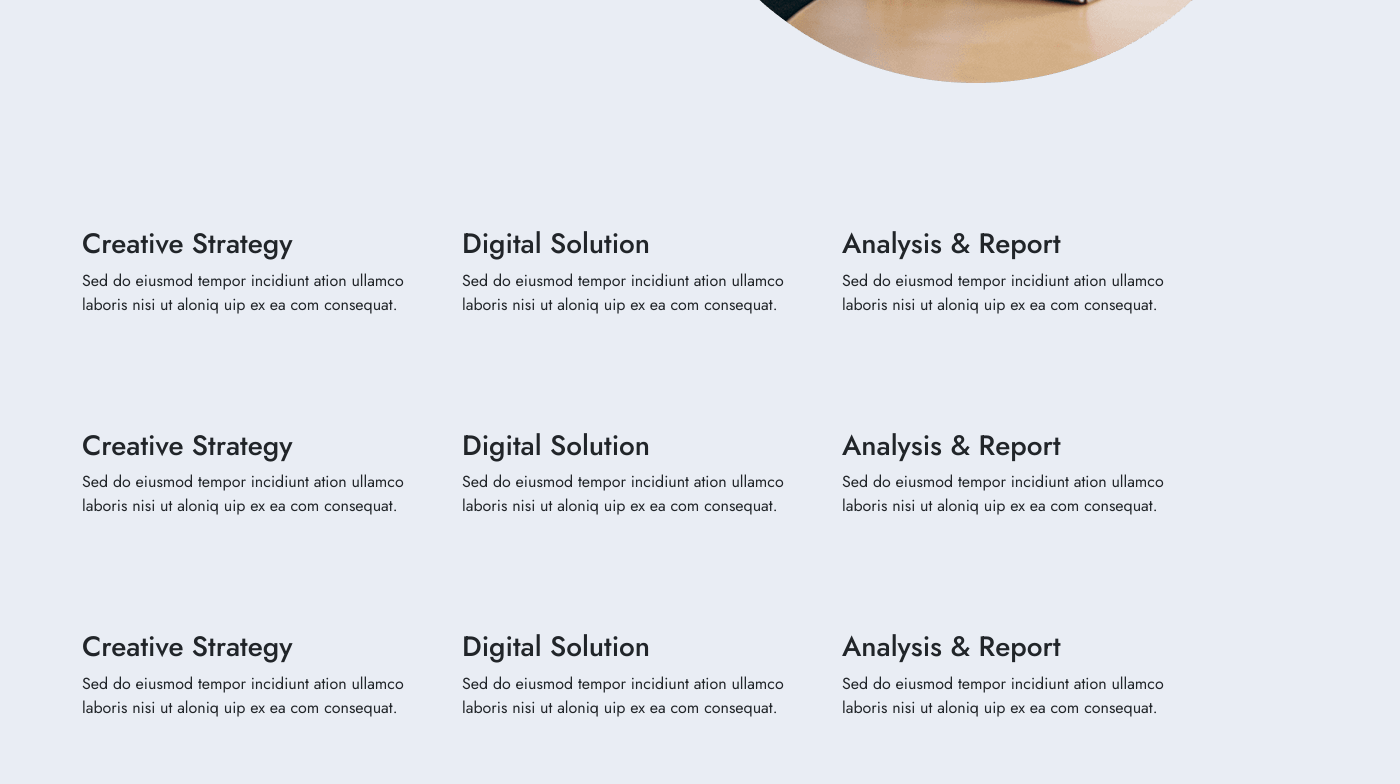
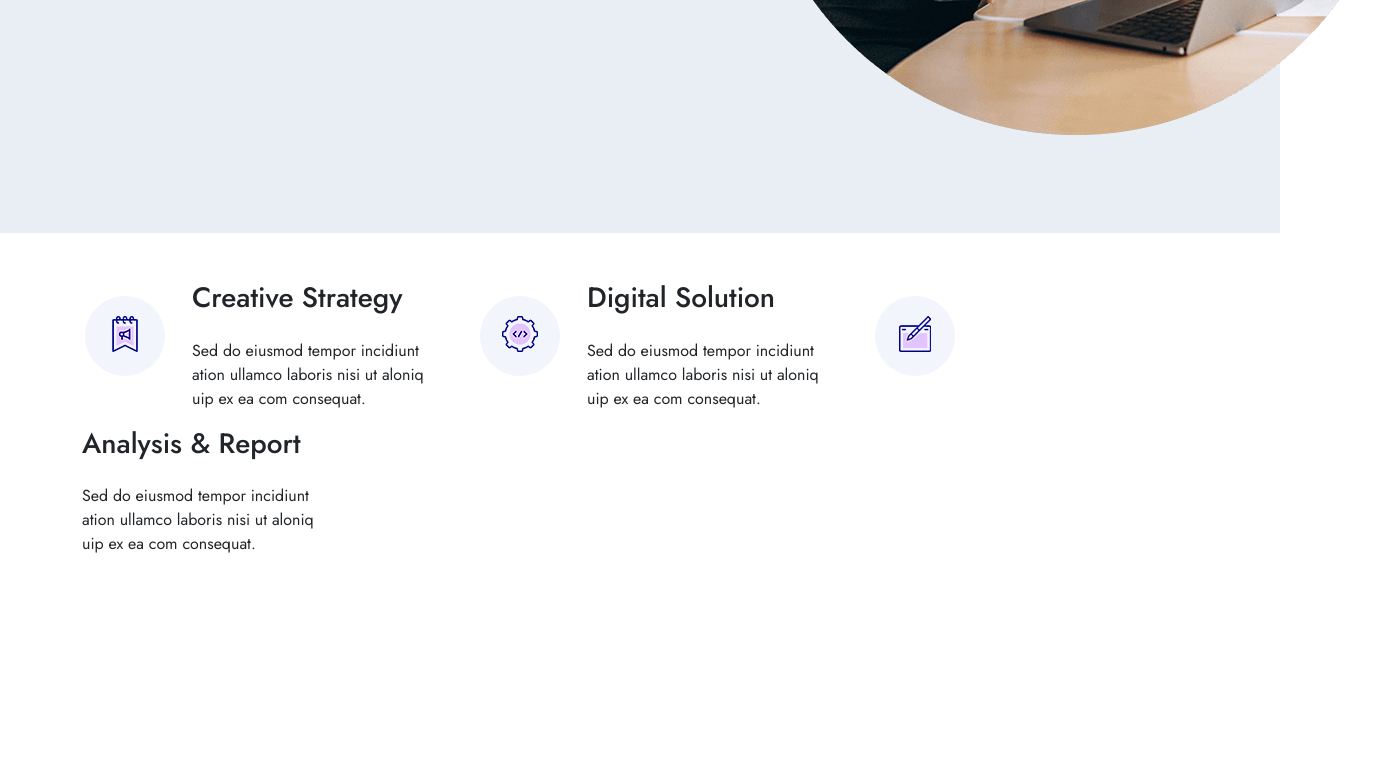
Before and after one commit to mostafaazam84/egens, a plain HTML site: page index.html in a window 1280 px wide. Shown: the part 661-1445 px from the top of the page, 1400 px wide, since content can reach past the window. After the commit the page ends 1281 px from the top, so only its background shows below. Drawn offline with nearby package versions, Linux system fonts and the light colour scheme.

Commit message:
add img section

```diff
--- a/css/stayle.css
+++ b/css/stayle.css
@@ -1,5 +1,5 @@
 body{
-    background-color: #E9EDF4;
+    background-color: white;
     font-family: 'Jost', sans-serif;
 
 }
@@ -11,6 +11,13 @@ body{
 
 .nav-item:hover .nav-link{
     color: #960909;
+}
+
+.ss{
+    background-color: #E9EDF4;
+    padding-left: 200px;
+    padding-top: 100px;
+    padding-bottom: 50px;
 }
 
 .main-subtitle{
@@ -67,3 +74,16 @@ body{
 .bg-white.scrolled {
     background: white !important;
 }
+
+
+
+
+.img{
+    padding-top: 20px;
+    background-color: #f2f5fb;
+    border-radius: 100px;
+    width: 80px;
+    height: 80px;
+    text-align: center;
+    margin: 15px;
+}
--- a/index.html
+++ b/index.html
@@ -11,10 +11,12 @@
     <link rel="stylesheet" href="/css/stayle.css">
   </head>
   <body>
-    <div  class="container fixed-top ">
-      <nav id="mynav" class="navbar navbar-expand-lg py-3 navbar-light bg-light bg-white bg-white.scrolled">
-        <div class="container-fluid">
-          <a class="navbar-brand" href="#">Egens</a>
+    <div  class="fixed-top navbar-light bg-light bg-white bg-white.scrolled">
+      <div  class="container  ">
+
+        <nav   id="mynav" class="navbar navbar-expand-lg py-3 navbar-light bg-light bg-white bg-white.scrolled" ">
+          <div  class="container-fluid">
+            <a class="navbar-brand" href="#"><img src="/img/logo.png" alt=""></a>
             <button class="navbar-toggler" type="button" data-bs-toggle="collapse" data-bs-target="#navbarSupportedContent" aria-controls="navbarSupportedContent" aria-expanded="false" aria-label="Toggle navigation">
               <span class="navbar-toggler-icon"></span>
             </button>
@@ -54,7 +56,11 @@
           </div>
         </nav>
       </div>
-    <div class="container my-5 p-5">
+    </div>
+
+    <section class="ss">
+
+      <div class=" container my-5  ">
         <div class = "row">
           <div class="col-lg-6">
             <h4 class="main-subtitle">WE ARE EGENS</h4>
@@ -68,72 +74,37 @@
         </div>
 
       </div>
+    </section>
 
-    <div class="container py-5">
+    <div class="container py-5 ">
 
-      <div class="row row-cols-lg-3 row-cols-md-2 row-cols-1 mb-n30">
-        <div class="col mb-30">
-          <h3>Creative Strategy</h3>
-          <p>Sed do eiusmod tempor incidiunt ation ullamco laboris nisi ut aloniq uip ex ea com consequat.</p>
+
+      <div class="row ">
+        <div class="col-1 img"><img src="/img/icon-14.png" alt=""></div>
+        <div class="col-3">
+
+          <h3>  Creative Strategy</h3>
+          <p class="mt-4 pe-4">Sed do eiusmod tempor incidiunt ation ullamco laboris nisi ut aloniq uip ex ea com consequat.</p>
         </div>
 
-        <div class="col mb-30">
+        <div class="col-1 img"><img src="/img/icon-15.png" alt=""></div>
+
+        <div class="col-3">
           <h3>Digital Solution</h3>
-          <p>Sed do eiusmod tempor incidiunt ation ullamco laboris nisi ut aloniq uip ex ea com consequat.</p>
+          <p class="mt-4 pe-4">Sed do eiusmod tempor incidiunt ation ullamco laboris nisi ut aloniq uip ex ea com consequat.</p>
 
         </div>
 
-        <div class="col mb-30">
+        <div class="col-1 img"><img src="/img/icon-16.png" alt=""></div>
+
+        <div class="col-3">
           <h3>Analysis & Report</h3>
-          <p>Sed do eiusmod tempor incidiunt ation ullamco laboris nisi ut aloniq uip ex ea com consequat.</p>
+          <p class="mt-4 pe-4 ">Sed do eiusmod tempor incidiunt ation ullamco laboris nisi ut aloniq uip ex ea com consequat.</p>
 
         </div>
       </div>
     </div>
 
-    <div class="container py-5">
-
-      <div class="row row-cols-lg-3 row-cols-md-2 row-cols-1 mb-n30">
-        <div class="col mb-30">
-          <h3>Creative Strategy</h3>
-          <p>Sed do eiusmod tempor incidiunt ation ullamco laboris nisi ut aloniq uip ex ea com consequat.</p>
-        </div>
-
-        <div class="col mb-30">
-          <h3>Digital Solution</h3>
-          <p>Sed do eiusmod tempor incidiunt ation ullamco laboris nisi ut aloniq uip ex ea com consequat.</p>
-
-        </div>
-
-        <div class="col mb-30">
-          <h3>Analysis & Report</h3>
-          <p>Sed do eiusmod tempor incidiunt ation ullamco laboris nisi ut aloniq uip ex ea com consequat.</p>
-
-        </div>
-      </div>
-    </div>
-
-    <div class="container py-5">
-
-      <div class="row row-cols-lg-3 row-cols-md-2 row-cols-1 mb-n30">
-        <div class="col mb-30">
-          <h3>Creative Strategy</h3>
-          <p>Sed do eiusmod tempor incidiunt ation ullamco laboris nisi ut aloniq uip ex ea com consequat.</p>
-        </div>
-
-        <div class="col mb-30">
-          <h3>Digital Solution</h3>
-          <p>Sed do eiusmod tempor incidiunt ation ullamco laboris nisi ut aloniq uip ex ea com consequat.</p>
-
-        </div>
-
-        <div class="col mb-30">
-          <h3>Analysis & Report</h3>
-          <p>Sed do eiusmod tempor incidiunt ation ullamco laboris nisi ut aloniq uip ex ea com consequat.</p>
-
-        </div>
-      </div>
-    </div>
 
     <script src="https://cdn.jsdelivr.net/npm/bootstrap@5.3.2/dist/js/bootstrap.bundle.min.js" integrity="sha384-C6RzsynM9kWDrMNeT87bh95OGNyZPhcTNXj1NW7RuBCsyN/o0jlpcV8Qyq46cDfL" crossorigin="anonymous"></script>
     <script src="https://code.jquery.com/jquery-3.7.1.js" integrity="sha256-eKhayi8LEQwp4NKxN+CfCh+3qOVUtJn3QNZ0TciWLP4=" crossorigin="anonymous"></script>
```
Also changed, not shown: img/icon-14.png (added), img/icon-15.png (added), img/icon-16.png (added), img/logo.png (added). Lines whose indentation alone changed are shown as unchanged.
